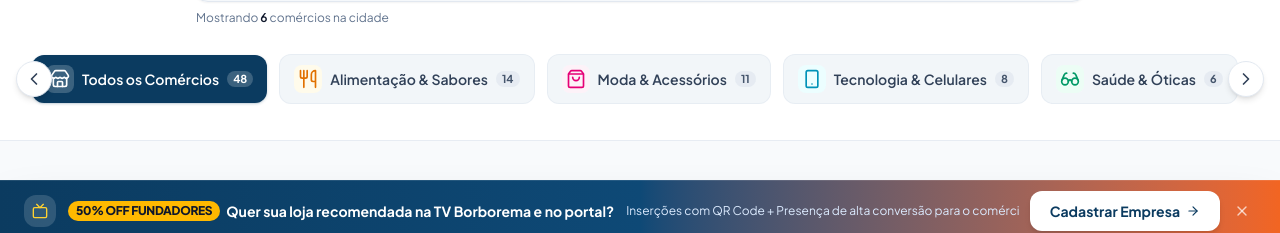
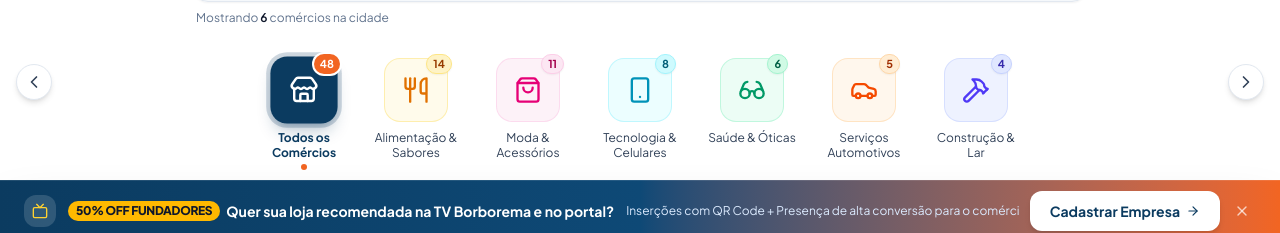
Before and after one commit to WallisonDarisvan/comercio_cg, a React (Vite) app: page / in a window 1280 px wide. Shown: the part 559-792 px from the top of the page. Built offline with nearby package versions, Linux system fonts and the light colour scheme; no server answers.

Commit message:
feat: destacar categorias com icones em evidencia e estilo moderno

```diff
--- a/src/components/SearchAndCategories.tsx
+++ b/src/components/SearchAndCategories.tsx
@@ -46,21 +46,77 @@ export const SearchAndCategories: React.FC<SearchAndCategoriesProps> = ({
   };
 
   const getCategoryIcon = (iconName: string) => {
+    const iconClass = "w-6 h-6 sm:w-7 sm:h-7 transition-transform group-hover:scale-110";
     switch (iconName) {
       case 'Utensils':
-        return <Utensils className="w-4 h-4 sm:w-5 sm:h-5" />;
+        return <Utensils className={iconClass} />;
       case 'ShoppingBag':
-        return <ShoppingBag className="w-4 h-4 sm:w-5 sm:h-5" />;
+        return <ShoppingBag className={iconClass} />;
       case 'Smartphone':
-        return <Smartphone className="w-4 h-4 sm:w-5 sm:h-5" />;
+        return <Smartphone className={iconClass} />;
       case 'Glasses':
-        return <Glasses className="w-4 h-4 sm:w-5 sm:h-5" />;
+        return <Glasses className={iconClass} />;
       case 'Car':
-        return <Car className="w-4 h-4 sm:w-5 sm:h-5" />;
+        return <Car className={iconClass} />;
       case 'Hammer':
-        return <Hammer className="w-4 h-4 sm:w-5 sm:h-5" />;
+        return <Hammer className={iconClass} />;
       default:
-        return <Store className="w-4 h-4 sm:w-5 sm:h-5" />;
+        return <Store className={iconClass} />;
+    }
+  };
+
+  const getCategoryTheme = (id: string, isActive: boolean) => {
+    if (isActive) {
+      return {
+        iconBg: 'bg-[#0B3B60] text-white shadow-lg shadow-[#0B3B60]/25 ring-4 ring-[#0B3B60]/20 scale-105',
+        badgeBg: 'bg-[#F26522] text-white ring-2 ring-white',
+        textClass: 'text-[#0B3B60] font-bold',
+      };
+    }
+
+    switch (id) {
+      case 'gastronomia':
+        return {
+          iconBg: 'bg-amber-50 text-amber-600 border border-amber-200/60 hover:bg-amber-100 hover:border-amber-300',
+          badgeBg: 'bg-amber-100 text-amber-800 border border-amber-200',
+          textClass: 'text-slate-700 hover:text-amber-600',
+        };
+      case 'moda':
+        return {
+          iconBg: 'bg-pink-50 text-pink-600 border border-pink-200/60 hover:bg-pink-100 hover:border-pink-300',
+          badgeBg: 'bg-pink-100 text-pink-800 border border-pink-200',
+          textClass: 'text-slate-700 hover:text-pink-600',
+        };
+      case 'tecnologia':
+        return {
+          iconBg: 'bg-cyan-50 text-cyan-600 border border-cyan-200/60 hover:bg-cyan-100 hover:border-cyan-300',
+          badgeBg: 'bg-cyan-100 text-cyan-800 border border-cyan-200',
+          textClass: 'text-slate-700 hover:text-cyan-600',
+        };
+      case 'saude':
+        return {
+          iconBg: 'bg-emerald-50 text-emerald-600 border border-emerald-200/60 hover:bg-emerald-100 hover:border-emerald-300',
+          badgeBg: 'bg-emerald-100 text-emerald-800 border border-emerald-200',
+          textClass: 'text-slate-700 hover:text-emerald-600',
+        };
+      case 'automotivo':
+        return {
+          iconBg: 'bg-orange-50 text-orange-600 border border-orange-200/60 hover:bg-orange-100 hover:border-orange-300',
+          badgeBg: 'bg-orange-100 text-orange-800 border border-orange-200',
+          textClass: 'text-slate-700 hover:text-orange-600',
+        };
+      case 'construcao':
+        return {
+          iconBg: 'bg-indigo-50 text-indigo-600 border border-indigo-200/60 hover:bg-indigo-100 hover:border-indigo-300',
+          badgeBg: 'bg-indigo-100 text-indigo-800 border border-indigo-200',
+          textClass: 'text-slate-700 hover:text-indigo-600',
+        };
+      default:
+        return {
+          iconBg: 'bg-blue-50 text-blue-700 border border-blue-200/60 hover:bg-blue-100 hover:border-blue-300',
+          badgeBg: 'bg-blue-100 text-blue-800 border border-blue-200',
+          textClass: 'text-slate-700 hover:text-blue-700',
+        };
     }
   };
 
@@ -140,7 +196,7 @@ export const SearchAndCategories: React.FC<SearchAndCategoriesProps> = ({
           {/* Scroll arrow buttons for desktop */}
           <button
             onClick={() => scrollCarousel('left')}
-            className="hidden md:flex absolute -left-4 top-1/2 -translate-y-1/2 z-10 w-9 h-9 rounded-full bg-white border border-slate-200 shadow-md items-center justify-center text-slate-700 hover:text-[#0B3B60] hover:scale-105 transition-all cursor-pointer"
+            className="hidden md:flex absolute -left-4 top-8 -translate-y-1/2 z-10 w-9 h-9 rounded-full bg-white border border-slate-200 shadow-md items-center justify-center text-slate-700 hover:text-[#0B3B60] hover:scale-105 transition-all cursor-pointer"
             aria-label="Rolar categorias para esquerda"
           >
             <ChevronLeft className="w-5 h-5" />
@@ -148,40 +204,52 @@ export const SearchAndCategories: React.FC<SearchAndCategoriesProps> = ({
 
           <button
             onClick={() => scrollCarousel('right')}
-            className="hidden md:flex absolute -right-4 top-1/2 -translate-y-1/2 z-10 w-9 h-9 rounded-full bg-white border border-slate-200 shadow-md items-center justify-center text-slate-700 hover:text-[#0B3B60] hover:scale-105 transition-all cursor-pointer"
+            className="hidden md:flex absolute -right-4 top-8 -translate-y-1/2 z-10 w-9 h-9 rounded-full bg-white border border-slate-200 shadow-md items-center justify-center text-slate-700 hover:text-[#0B3B60] hover:scale-105 transition-all cursor-pointer"
             aria-label="Rolar categorias para direita"
           >
             <ChevronRight className="w-5 h-5" />
           </button>
 
-          {/* Touch-Friendly Horizontal Carousel with Smooth Physics */}
+          {/* Categories with Prominent Icons */}
           <div
             ref={carouselRef}
-            className="flex items-center gap-2 sm:gap-3 overflow-x-auto no-scrollbar py-1 px-0.5 scroll-smooth snap-x snap-proximity"
+            className="flex items-start justify-start sm:justify-center gap-2 sm:gap-4 overflow-x-auto no-scrollbar py-2 px-1 scroll-smooth snap-x snap-proximity"
           >
             {CATEGORIES.map((cat: Category) => {
               const isActive = selectedCategory === cat.id;
+              const theme = getCategoryTheme(cat.id, isActive);
               return (
                 <button
                   key={cat.id}
                   onClick={() => onSelectCategory(cat.id)}
-                  className={`flex items-center gap-2 px-3 py-2 sm:px-3.5 sm:py-2.5 rounded-xl text-xs sm:text-sm font-semibold whitespace-nowrap shrink-0 transition-all min-h-[44px] cursor-pointer snap-start active:scale-95 ${
-                    isActive
-                      ? 'bg-[#0B3B60] text-white shadow-sm shadow-[#0B3B60]/20'
-                      : 'bg-slate-100/90 hover:bg-slate-200/70 text-slate-700 border border-slate-200/60'
-                  }`}
+                  className="group flex flex-col items-center gap-2 shrink-0 cursor-pointer snap-start active:scale-95 transition-all text-center focus:outline-none w-20 sm:w-24"
                 >
-                  <span className={`p-1 rounded-lg ${isActive ? 'bg-white/20 text-white' : cat.color}`}>
-                    {getCategoryIcon(cat.iconName)}
-                  </span>
-                  <span>{cat.name}</span>
-                  <span
-                    className={`text-[10px] sm:text-[11px] px-1.5 py-0.2 rounded-full font-bold ${
-                      isActive ? 'bg-white/20 text-white' : 'bg-slate-200/80 text-slate-600'
-                    }`}
-                  >
-                    {cat.count}
-                  </span>
+                  {/* Prominent Icon Box with Badge */}
+                  <div className="relative">
+                    <div
+                      className={`w-14 h-14 sm:w-16 sm:h-16 rounded-2xl flex items-center justify-center transition-all duration-200 ${theme.iconBg}`}
+                    >
+                      {getCategoryIcon(cat.iconName)}
+                    </div>
+                    {/* Badge Counter */}
+                    <span
+                      className={`absolute -top-1 -right-1 min-w-[20px] h-5 px-1.5 flex items-center justify-center text-[10px] sm:text-[11px] font-bold rounded-full shadow-xs transition-colors ${theme.badgeBg}`}
+                    >
+                      {cat.count}
+                    </span>
+                  </div>
+
+                  {/* Category Title */}
+                  <div className="flex flex-col items-center min-h-[32px] justify-start">
+                    <span
+                      className={`text-[11px] sm:text-xs leading-tight transition-colors line-clamp-2 px-0.5 ${theme.textClass}`}
+                    >
+                      {cat.name}
+                    </span>
+                    {isActive && (
+                      <span className="w-1.5 h-1.5 rounded-full bg-[#F26522] mt-1 transition-all" />
+                    )}
+                  </div>
                 </button>
               );
             })}
```
